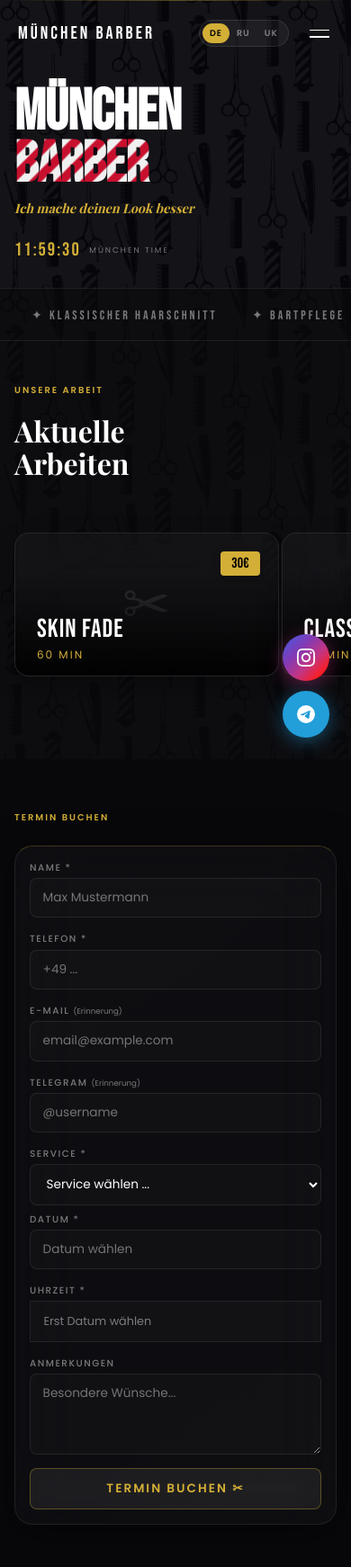
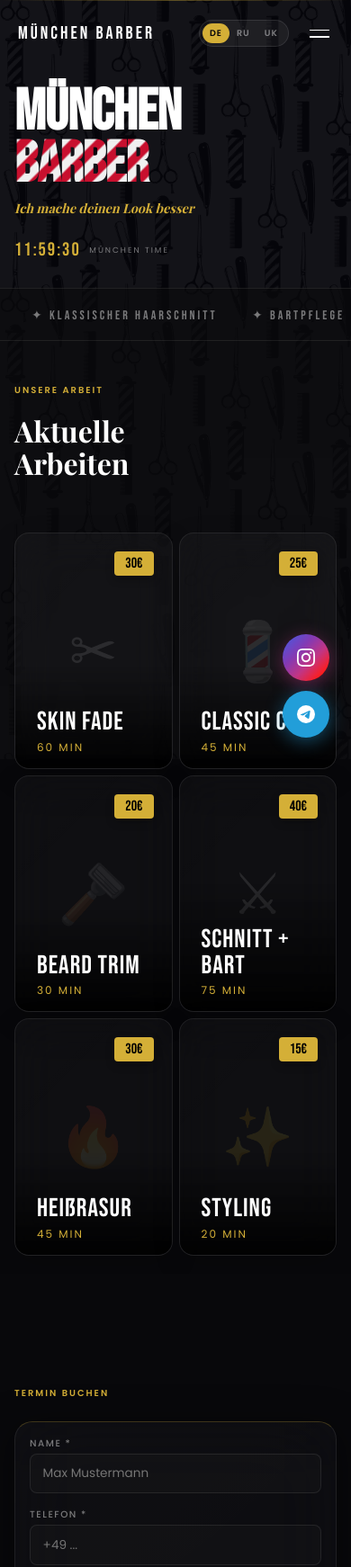
Before and after one commit to Andrey14880707/Telegram_app, a Flask app: page / in a window 390 px wide. Shown: the top 1742 px of the page at 90% size. Run offline with Flask 3, Linux system fonts and the light colour scheme; data that the repository does not hold is empty; some web fonts are replaced.

Commit message:
Fix work card sizes on all mobile breakpoints — replace fixed heights with aspect-ratio

```diff
--- a/static/style.css
+++ b/static/style.css
@@ -1031,13 +1031,8 @@ em { font-style: italic; color: var(--gold); }
   .con { padding: 0 1.5rem; }
   .sec { padding: 5rem 0; }
   .hero { padding: 0 1.5rem; }
-  .work-grid { columns: 2; column-gap: 4px; }
-  .wc:nth-child(1) { height: 220px; }
-  .wc:nth-child(2) { height: 280px; }
-  .wc:nth-child(3) { height: 220px; }
-  .wc:nth-child(4) { height: 280px; }
-  .wc:nth-child(5) { height: 220px; }
-  .wc:nth-child(6) { height: 220px; }
+  .work-grid { grid-template-columns: repeat(2, 1fr); gap: 14px; }
+  .wc { aspect-ratio: 2/3; height: auto; }
   .soc-cards { grid-template-columns: 1fr 1fr; }
 }
 
@@ -1071,8 +1066,8 @@ em { font-style: italic; color: var(--gold); }
   .skills { margin-top: 1.5rem; }
 
   /* Work grid — 2 cols, tighter */
-  .work-grid { columns: 2; column-gap: 4px; }
-  .wc:nth-child(n) { height: 170px; margin-bottom: 4px; }
+  .work-grid { display: grid; grid-template-columns: repeat(2, 1fr); gap: 10px; }
+  .wc:nth-child(n) { aspect-ratio: 2/3; height: auto; margin-bottom: 0; }
   .wc-ico-bg { font-size: 3.5rem; }
   .work-ig-cta { flex-direction: column; text-align: center; padding: 1.25rem 1rem; margin-top: 1.5rem; }
   .work-ig-cta .btn-primary { width: 100%; justify-content: center; }
@@ -1127,8 +1122,8 @@ em { font-style: italic; color: var(--gold); }
   .bnum { font-size: 2.2rem; }
 
   /* Work grid — 2 cols on small phones */
-  .work-grid { columns: 2; column-gap: 3px; }
-  .wc:nth-child(n) { height: 160px; }
+  .work-grid { display: grid; grid-template-columns: repeat(2, 1fr); gap: 7px; }
+  .wc:nth-child(n) { aspect-ratio: 2/3; height: auto; }
   .wc-ico-bg { font-size: 3rem; }
 
   /* Services */
@@ -1160,8 +1155,8 @@ em { font-style: italic; color: var(--gold); }
   .hero-title { font-size: clamp(2.2rem, 16vw, 3.5rem); }
   .nav-c { padding: 0 .75rem; }
   .nav-logo { font-size: 1rem; letter-spacing: 1px; }
-  .work-grid { columns: 1; }
-  .wc:nth-child(n) { height: 180px; }
+  .work-grid { display: grid; grid-template-columns: 1fr; gap: 10px; }
+  .wc:nth-child(n) { aspect-ratio: 3/4; height: auto; }
   .bk-form { padding: .75rem; }
   .pm { padding: .5rem .6rem; font-size: .74rem; }
   .soc-card { padding: 2rem 1rem; }
```
